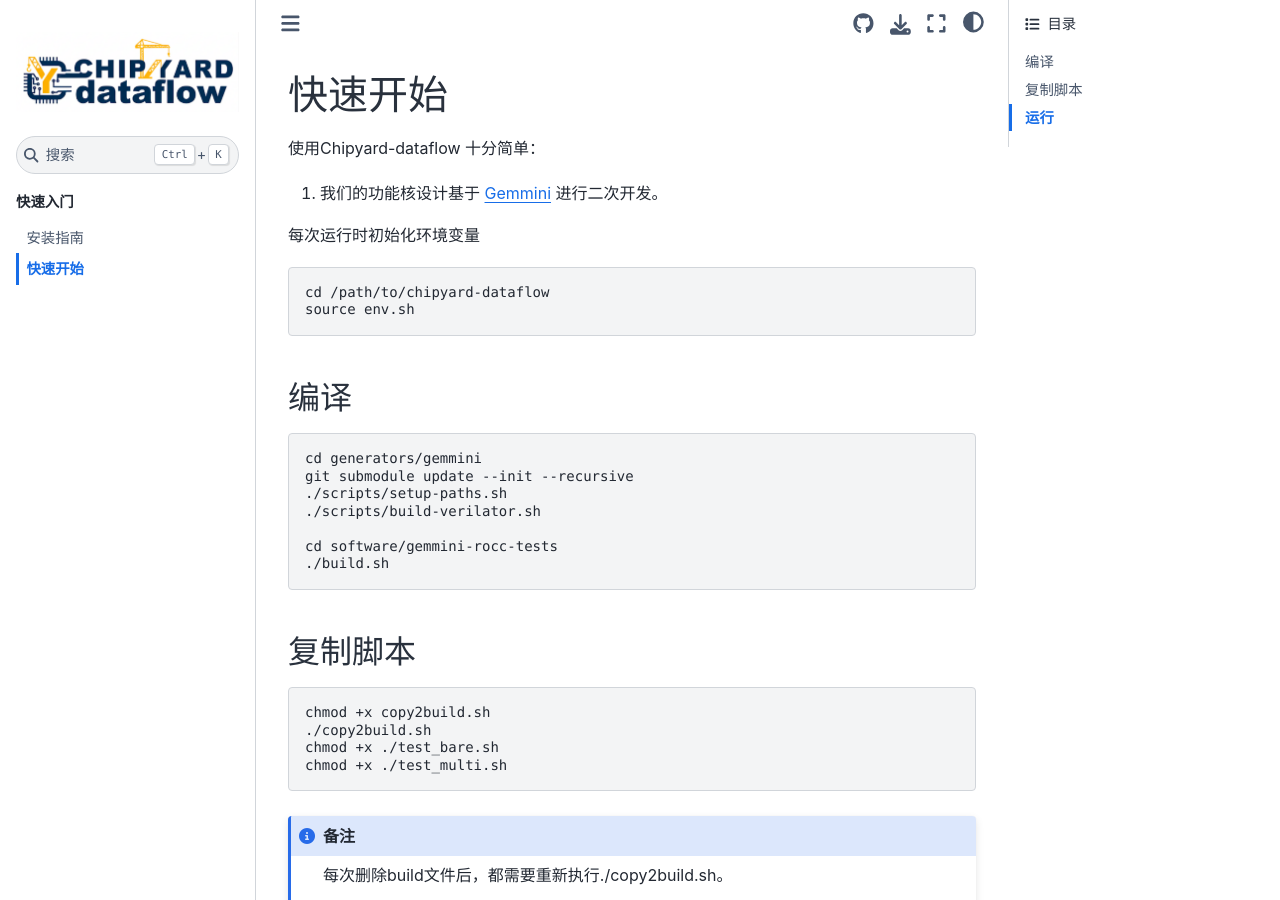
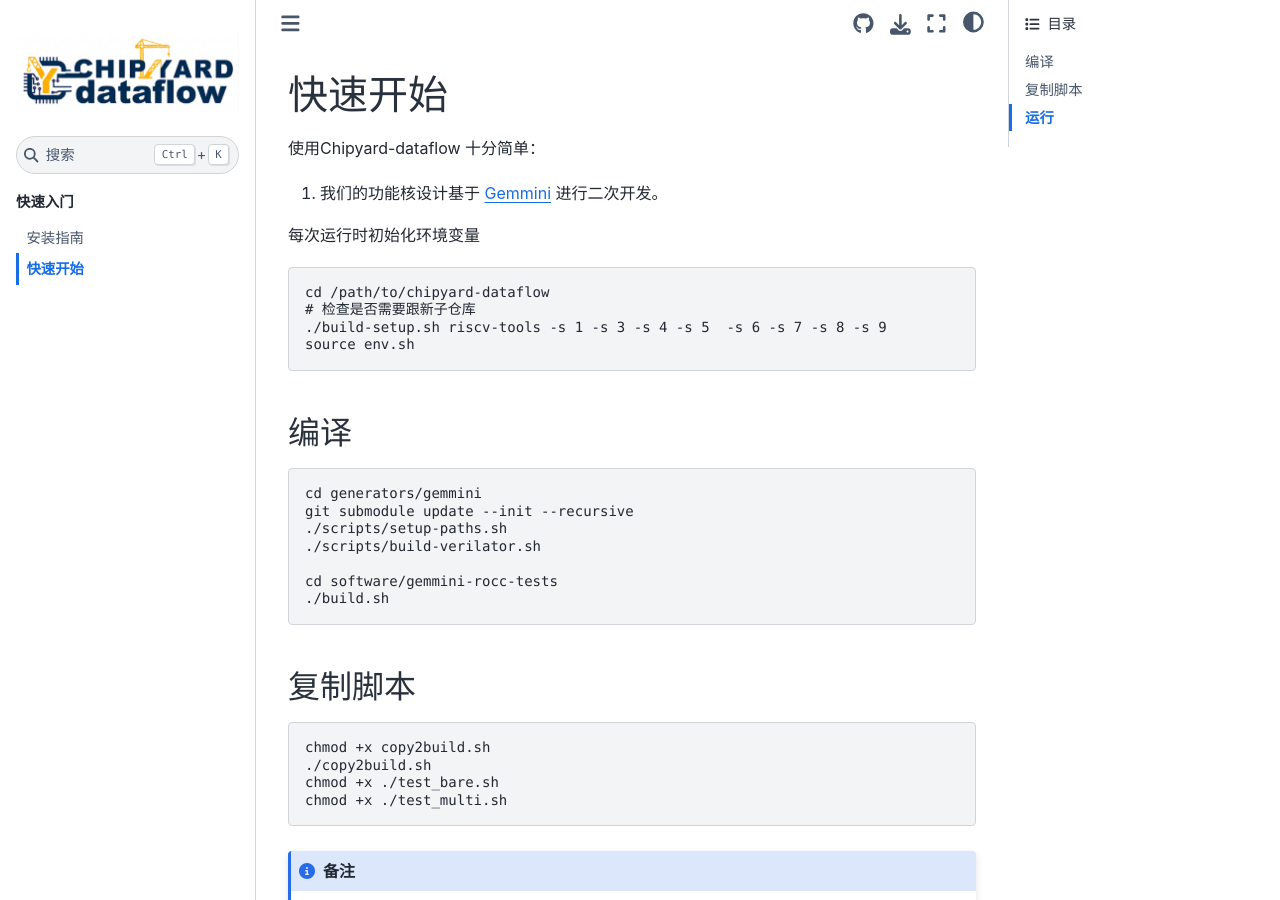
Before and after one commit to FDH21/chipyard-dataflow, a Sphinx documentation site: the page built from dataflow-docs/source/getting_started/quickstart.rst, in a window 1280 px wide and 900 px high. Built offline with Sphinx 7.4.7 and the Sphinx Book theme 1.1.4, drawn with Linux system fonts in a browser that asks for light colours.

Commit message:
revise doc

```diff
--- a/dataflow-docs/source/getting_started/quickstart.rst
+++ b/dataflow-docs/source/getting_started/quickstart.rst
@@ -15,6 +15,8 @@
 .. code-block:: console
 
     cd /path/to/chipyard-dataflow
+    # 检查是否需要跟新子仓库
+    ./build-setup.sh riscv-tools -s 1 -s 3 -s 4 -s 5  -s 6 -s 7 -s 8 -s 9
     source env.sh
 
 
```
